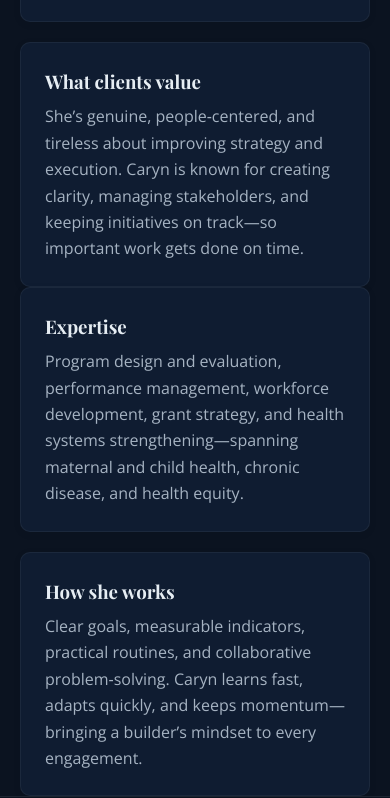
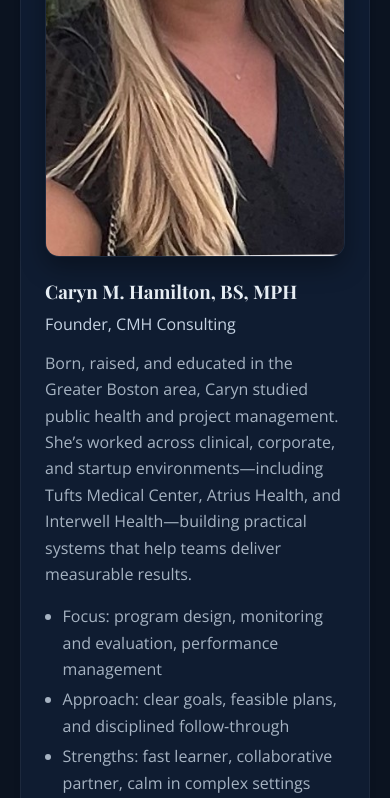
Before and after one commit to hags1153/cmhconsulting, a plain HTML site: page about.html in a window 390 px wide. Shown: the part 1202-2000 px from the top of the page. Drawn offline with nearby package versions, Linux system fonts and the light colour scheme.

Commit message:
Add founder headshot section on About with responsive profile layout

```diff
--- a/about.html
+++ b/about.html
@@ -57,7 +57,23 @@
       <h2>Meet the founder</h2>
       <p class="muted"><strong>Caryn Hamilton, BS, MPH</strong> advances public health through strategy, program delivery, and evaluation—helping teams align on clear goals, use data effectively, and move work forward.</p>
     </div>
-    <div class="cards">
+    <div class="profile">
+      <div class="profile-wrap">
+        <img class="profile-photo" src="assets/img/caryn_m_hamilton_mph.jpeg" alt="Portrait of Caryn M. Hamilton, MPH" width="560" height="560" loading="eager" />
+        <div class="profile-meta">
+          <h3>Caryn M. Hamilton, BS, MPH</h3>
+          <p class="title">Founder, CMH Consulting</p>
+          <p>Born, raised, and educated in the Greater Boston area, Caryn studied public health and project management. She’s worked across clinical, corporate, and startup environments—including Tufts Medical Center, Atrius Health, and Interwell Health—building practical systems that help teams deliver measurable results.</p>
+          <ul>
+            <li>Focus: program design, monitoring and evaluation, performance management</li>
+            <li>Approach: clear goals, feasible plans, and disciplined follow‑through</li>
+            <li>Strengths: fast learner, collaborative partner, calm in complex settings</li>
+          </ul>
+        </div>
+      </div>
+    </div>
+
+    <div class="cards" style="margin-top:1.25rem">
       <article class="card" aria-label="Bio">
         <h3>Bio</h3>
         <p>Born, raised, and educated in the Greater Boston area, Caryn’s studies focused on public health and project management. She brings experience across clinical, corporate, and startup environments—including work with organizations such as Tufts Medical Center, Atrius Health, and Interwell Health—building practical systems that help teams deliver results.</p>
--- a/assets/css/style.css
+++ b/assets/css/style.css
@@ -133,3 +133,19 @@ footer { background: transparent; border-top: 1px solid rgba(255,255,255,0.08);
 @media (max-width: 920px) { .grid-3 { grid-template-columns: 1fr; } }
 
 .visually-hidden { position: absolute !important; clip: rect(1px, 1px, 1px, 1px); padding:0 !important; border:0 !important; height: 1px !important; width: 1px !important; overflow: hidden; }
+
+/* ========================
+   PROFILE (Founder)
+======================== */
+.profile { background: #0f1c31; border: 1px solid rgba(255,255,255,0.06); border-radius: 16px; padding: 1.5rem; box-shadow: var(--shadow-sm); }
+.profile-wrap { display: grid; grid-template-columns: 280px 1fr; gap: 1.25rem; align-items: start; }
+.profile-photo { width: 100%; max-width: 280px; aspect-ratio: 1/1; object-fit: cover; border-radius: 14px; box-shadow: 0 10px 24px rgba(0,0,0,.35); border: 1px solid rgba(255,255,255,0.06); }
+.profile-meta h3 { margin: 0 0 .25rem 0; }
+.profile-meta .title { color: #c6d3e3; margin-bottom: .75rem; }
+.profile-meta ul { margin: .5rem 0 0 1.1rem; padding: 0; color: var(--muted); }
+.profile-meta li { margin: .25rem 0; }
+
+@media (max-width: 860px) {
+  .profile-wrap { grid-template-columns: 1fr; }
+  .profile-photo { max-width: 100%; }
+}
```
Also changed, not shown: assets/img/caryn_m_hamilton_mph.jpeg (added).
